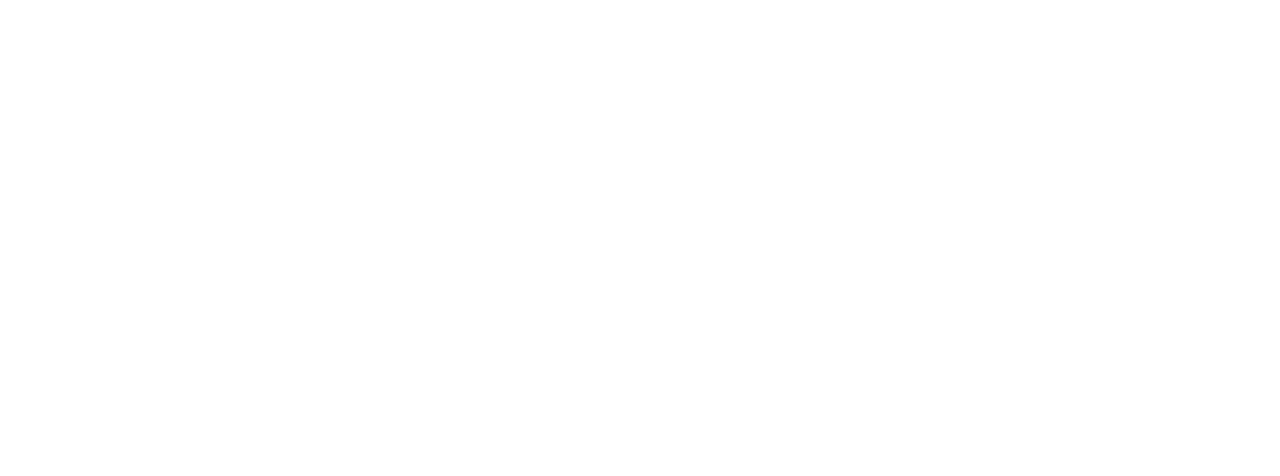
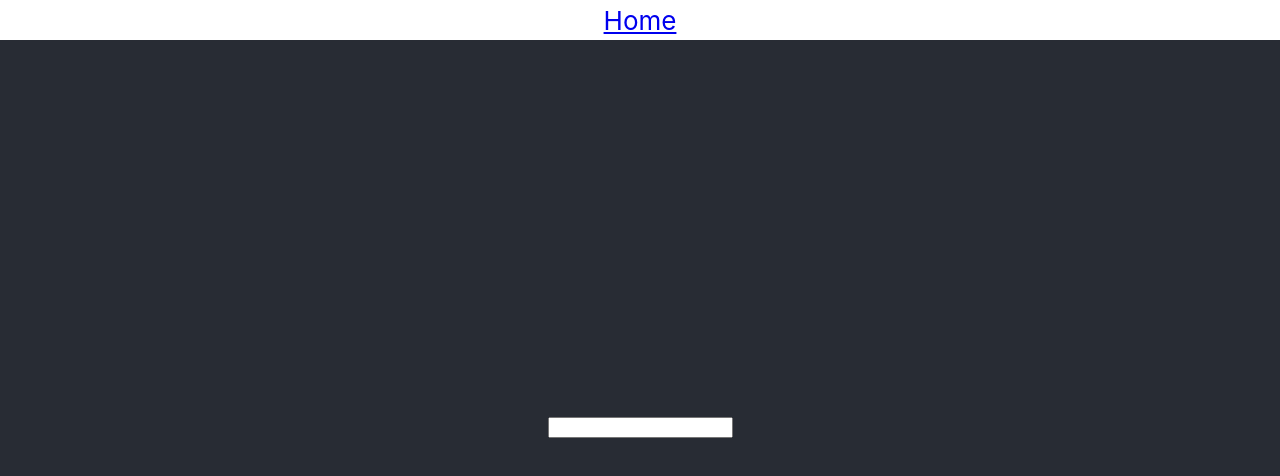
Before and after one commit to TokutyTok/react_challenge, a React (Create React App) app: page /ValueDisplayEntered in a window 1280 px wide. Before the commit this address had no page. Shown: the top 476 px of the page. Built offline with nearby package versions, Linux system fonts and the light colour scheme.

Commit message:
valueDisplayEntered #5

```diff
--- a/src/App.jsx
+++ b/src/App.jsx
@@ -1,8 +1,9 @@
 import React from 'react'
 
-import { Router, Route, Link, Routes } from 'react-router-dom'
+import { Route, Routes } from 'react-router-dom'
 
 import ButtonClickChangeColor from './pages/ButtonClickChangeColor'
+import ValueDisplayEntered from './pages/ValueDisplayEntered'
 import Home from './pages/Home'
 
 function App() {
@@ -10,7 +11,8 @@
     <div>
       <Routes>
         <Route path="/" element={<Home/>}/>
-        <Route path="/buttonClickChangeColor" element={<ButtonClickChangeColor/>}/>
+        <Route path="/ButtonClickChangeColor" element={<ButtonClickChangeColor/>}/>
+        <Route path="/ValueDisplayEntered" element={<ValueDisplayEntered/>}/>
       </Routes>
     </div>
   )
--- a/src/pages/Home.jsx
+++ b/src/pages/Home.jsx
@@ -9,7 +9,10 @@
         <body>
             <nav className="App-liststyle-none">
                 <li>
-                    <Link to="/buttonClickChangeColor">ButtonClickChangeColor</Link>
+                    <Link to="/ButtonClickChangeColor">ButtonClickChangeColor</Link>
+                </li>
+                <li>
+                    <Link to="/ValueDisplayEntered">ValueDisplayEntered</Link>
                 </li>
             </nav>
         </body>
--- /dev/null
+++ b/src/pages/ValueDisplayEntered.jsx
@@ -0,0 +1,37 @@
+import '../App.css';
+import Contents from '../template/Contents';
+import { Link } from "react-router-dom";
+
+import { useState } from 'react';
+
+export default function ValueDisplayEntered() {
+    const [message, setMessage] = useState('')
+
+    function valueDisplay(e){
+        setMessage(e.target.value)
+    }
+
+    return (
+        <>
+            <head>
+                <title>ValueDisplayEntered</title>
+            </head>
+            <body className="App">
+                <header>
+                <nav className="App-liststyle-none">
+                    <li>
+                        <Link to="/">Home</Link>
+                    </li>
+                </nav>
+                </header>
+                <div className="App-header">
+                    <input value={message} onChange={valueDisplay}/>
+                    <Contents
+                        message={message}
+                    />
+                </div>
+                <footer></footer>
+            </body>
+        </>
+    );
+}
```
